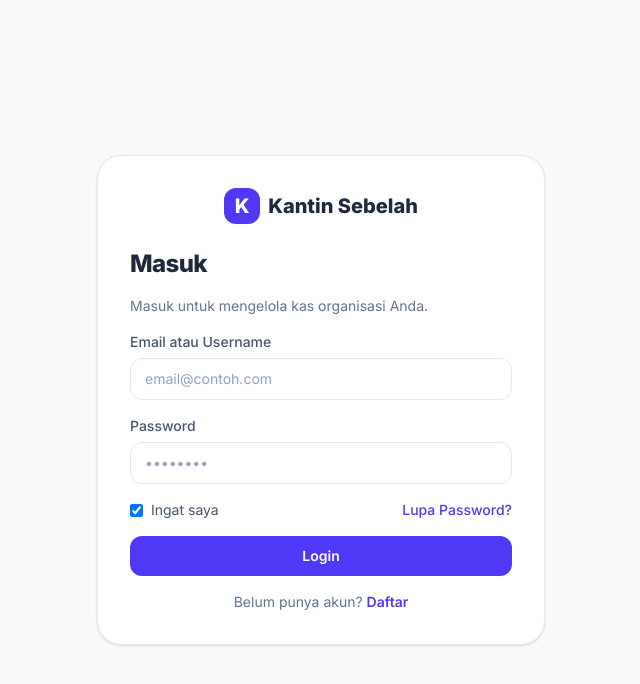
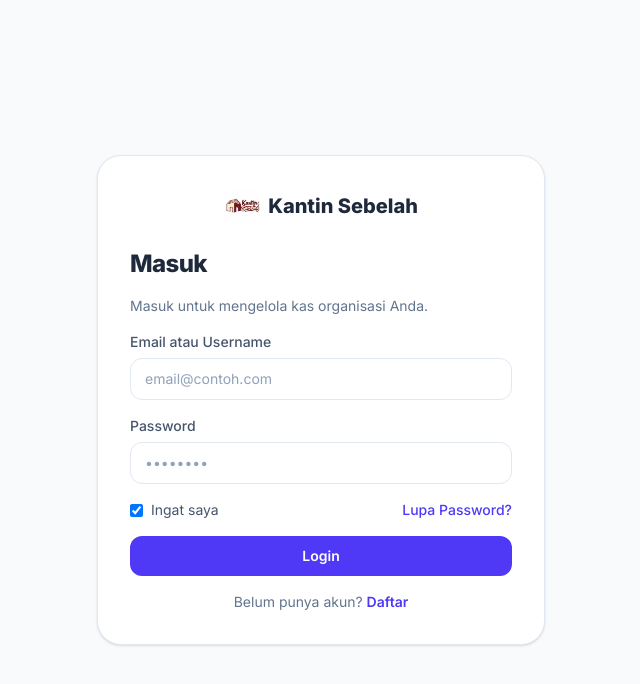
Before and after one commit to Nabz-maker/kantin-sebelah-kas, a Next.js app: page /login in a window 1280 px wide. Shown: the top 684 px of the page, without its empty margins (319-959 px from the left). Built offline with nearby package versions, Linux system fonts and the light colour scheme; no server answers.

Commit message:
ganti logo K dengan logo organisasi di semua halaman

```diff
--- a/app/(app)/layout.js
+++ b/app/(app)/layout.js
@@ -55,7 +55,7 @@ export default function AppLayout({ children }) {
       {/* Sidebar desktop */}
       <aside className="fixed inset-y-0 left-0 z-40 hidden w-60 flex-col border-r border-slate-200 bg-white md:flex">
         <div className="flex h-16 items-center gap-2.5 border-b border-slate-100 px-5">
-          <div className="grid h-9 w-9 place-items-center rounded-xl bg-indigo-600 font-bold text-white">K</div>
+          <img src="/logo.png" alt="Logo" className="h-9 w-9 rounded-xl object-cover" />
           <p className="text-lg font-extrabold tracking-tight text-slate-800">Kantin Sebelah</p>
         </div>
         <nav className="flex-1 space-y-1 p-3">
--- a/app/login/page.js
+++ b/app/login/page.js
@@ -52,7 +52,7 @@ export default function LoginPage() {
   return (
     <div className="grid min-h-screen place-items-center bg-[#F8FAFC] px-4">
       <div className="w-full max-w-md rounded-3xl border border-slate-200 bg-white p-8 shadow-sm">
-        <Link href="/" className="mb-6 flex items-center justify-center gap-2 text-xl font-extrabold"><span className="grid h-9 w-9 place-items-center rounded-xl bg-indigo-600 text-white">K</span> Kantin Sebelah</Link>
+        <Link href="/" className="mb-6 flex items-center justify-center gap-2 text-xl font-extrabold"><img src="/logo.png" alt="Logo" className="h-9 w-9 rounded-xl object-cover" /> Kantin Sebelah</Link>
         <Suspense fallback={null}><LoginForm /></Suspense>
       </div>
     </div>
--- a/app/page.js
+++ b/app/page.js
@@ -7,7 +7,7 @@ export default function Landing() {
       <header className="sticky top-0 z-20 border-b border-slate-200/70 bg-white/80 backdrop-blur">
         <div className="mx-auto flex h-16 max-w-6xl items-center justify-between px-4">
           <div className="flex items-center gap-2.5">
-            <div className="grid h-9 w-9 place-items-center rounded-xl bg-indigo-600 font-bold text-white">K</div>
+            <img src="/logo.png" alt="Logo" className="h-9 w-9 rounded-xl object-cover" />
             <p className="text-lg font-extrabold tracking-tight">Kantin Sebelah</p>
           </div>
           <div className="flex items-center gap-2">
```
Also changed, not shown: public/logo.png (renamed from public/logo kantin samping.png), 1 other file (tests, documents, lock files or other folders).
